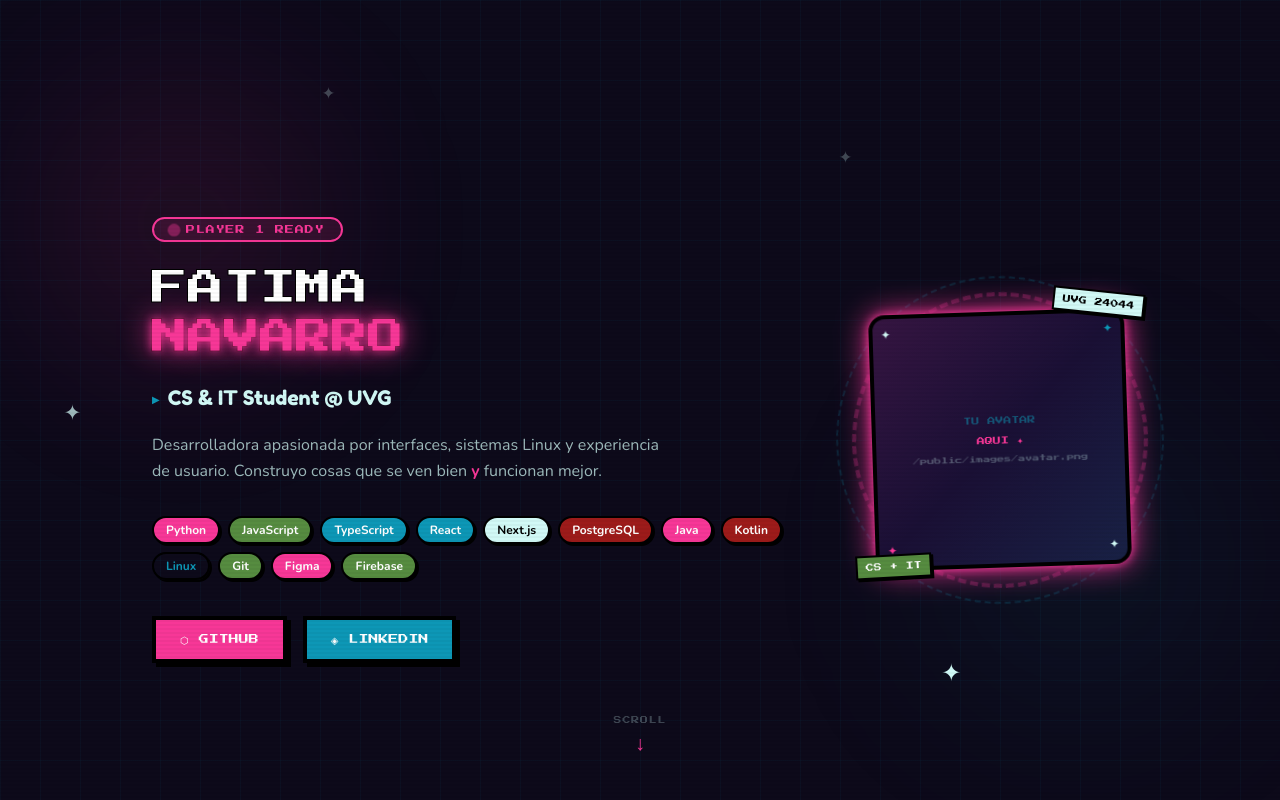
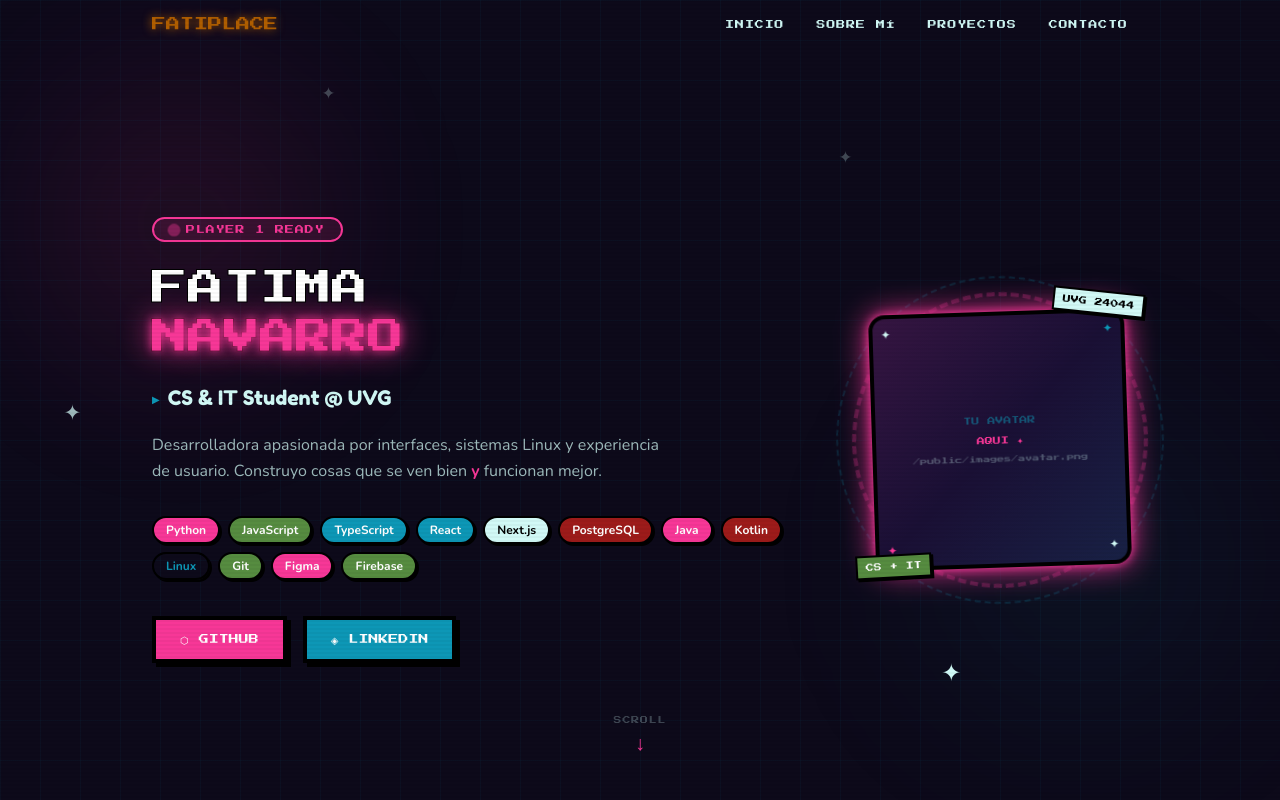
Before and after one commit to fatupopzz/fatiplace, a Next.js app: page / in a window 1280 px wide. Shown: the top 800 px of the page. Built offline with nearby package versions, Linux system fonts and the light colour scheme.

Commit message:
feat: add Navbar component~

```diff
--- a/app/page.js
+++ b/app/page.js
@@ -1,3 +1,4 @@
+import Navbar from "@/components/Navbar";
 import Hero from "@/components/Hero";
 import About from "@/components/About";
 import Projects from "@/components/Projects";
@@ -6,6 +7,7 @@ import Contact from "@/components/Contact";
 export default function Home() {
   return (
     <main>
+      <Navbar />
       <Hero />
       <About />
       <Projects />
--- /dev/null
+++ b/components/Navbar.jsx
@@ -0,0 +1,82 @@
+"use client";
+import { useState, useEffect } from "react";
+
+const LINKS = [
+  { label: "INICIO",    href: "#hero" },
+  { label: "SOBRE MÍ", href: "#about" },
+  { label: "PROYECTOS",href: "#projects" },
+  { label: "CONTACTO", href: "#contact" },
+];
+
+export default function Navbar() {
+  const [scrolled, setScrolled] = useState(false);
+  const [open, setOpen] = useState(false);
+
+  useEffect(() => {
+    const fn = () => setScrolled(window.scrollY > 40);
+    window.addEventListener("scroll", fn);
+    return () => window.removeEventListener("scroll", fn);
+  }, []);
+
+  return (
+    <nav
+      className="fixed top-0 left-0 right-0 z-50 transition-all duration-500"
+      style={{
+        backgroundColor: scrolled ? "rgba(13,10,26,0.92)" : "transparent",
+        backdropFilter: scrolled ? "blur(12px)" : "none",
+        borderBottom: scrolled ? "2px solid #f7379740" : "none",
+        boxShadow: scrolled ? "0 0 20px #f7379720" : "none",
+      }}
+    >
+      <div className="max-w-5xl mx-auto px-6 py-3 flex items-center justify-between">
+        {/* Logo */}
+        <a href="#hero" className="font-display text-sm animate-glitch" style={{ color: "#f73797", textShadow: "0 0 10px #f73797" }}>
+          FATIPLACE
+        </a>
+
+        {/* Desktop */}
+        <ul className="hidden md:flex gap-8">
+          {LINKS.map((link) => (
+            <li key={link.href}>
+              <a
+                href={link.href}
+                className="font-display text-[9px] tracking-widest transition-all duration-200 hover:text-glow-pink"
+                style={{ color: "#d1f9f6" }}
+                onMouseEnter={e => e.target.style.color = "#f73797"}
+                onMouseLeave={e => e.target.style.color = "#d1f9f6"}
+              >
+                {link.label}
+              </a>
+            </li>
+          ))}
+        </ul>
+
+        {/* Mobile toggle */}
+        <button
+          className="md:hidden font-display text-xl"
+          style={{ color: "#f73797" }}
+          onClick={() => setOpen(!open)}
+        >
+          {open ? "✕" : "☰"}
+        </button>
+      </div>
+
+      {/* Mobile menu */}
+      {open && (
+        <div className="md:hidden px-6 pb-4 border-t-2 border-black" style={{ backgroundColor: "#1a1035" }}>
+          {LINKS.map((link) => (
+            <a
+              key={link.href}
+              href={link.href}
+              onClick={() => setOpen(false)}
+              className="block font-display text-[9px] py-3 border-b tracking-widest transition-all"
+              style={{ color: "#d1f9f6", borderColor: "#ffffff10" }}
+            >
+              ▶ {link.label}
+            </a>
+          ))}
+        </div>
+      )}
+    </nav>
+  );
+}
```
